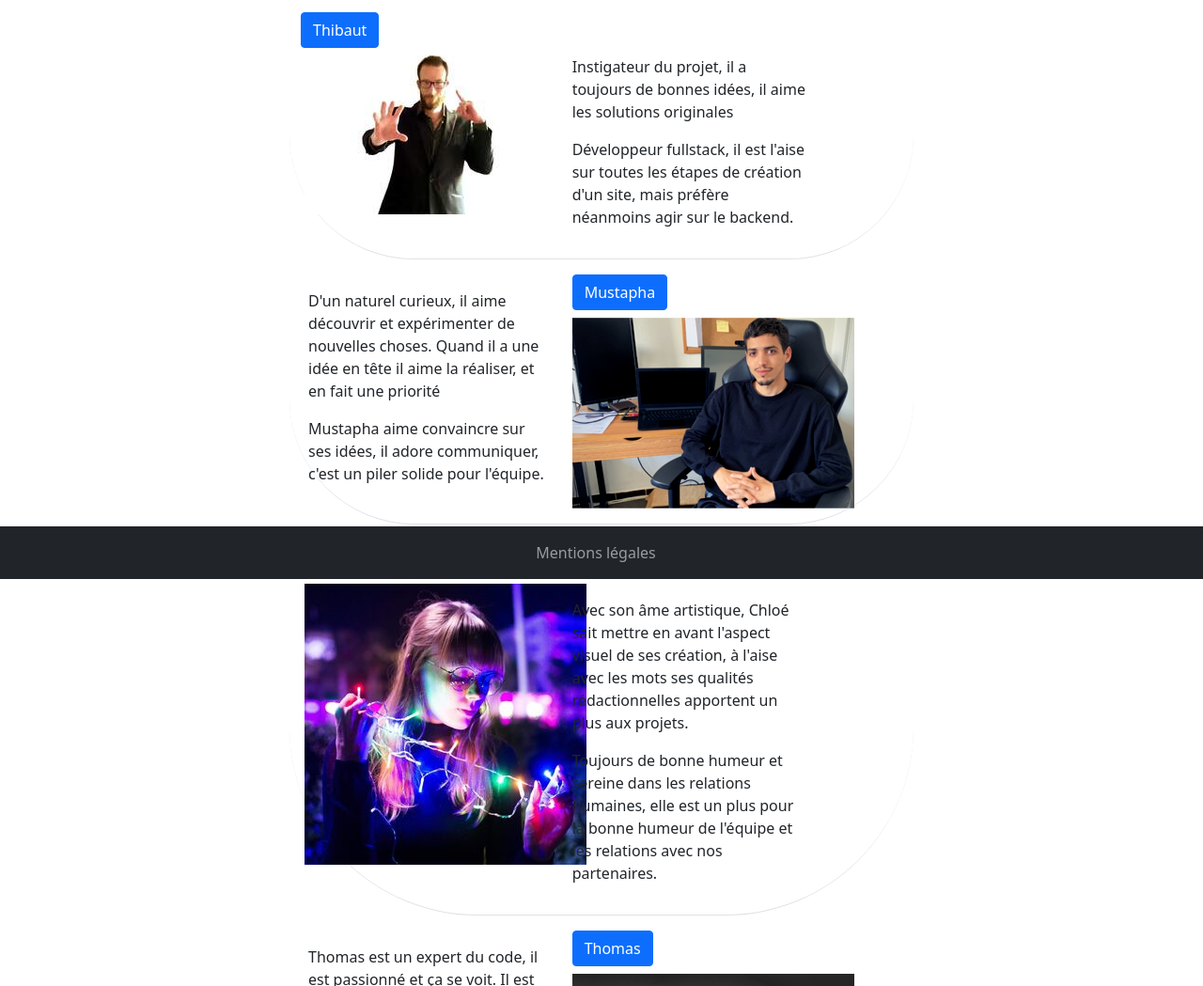
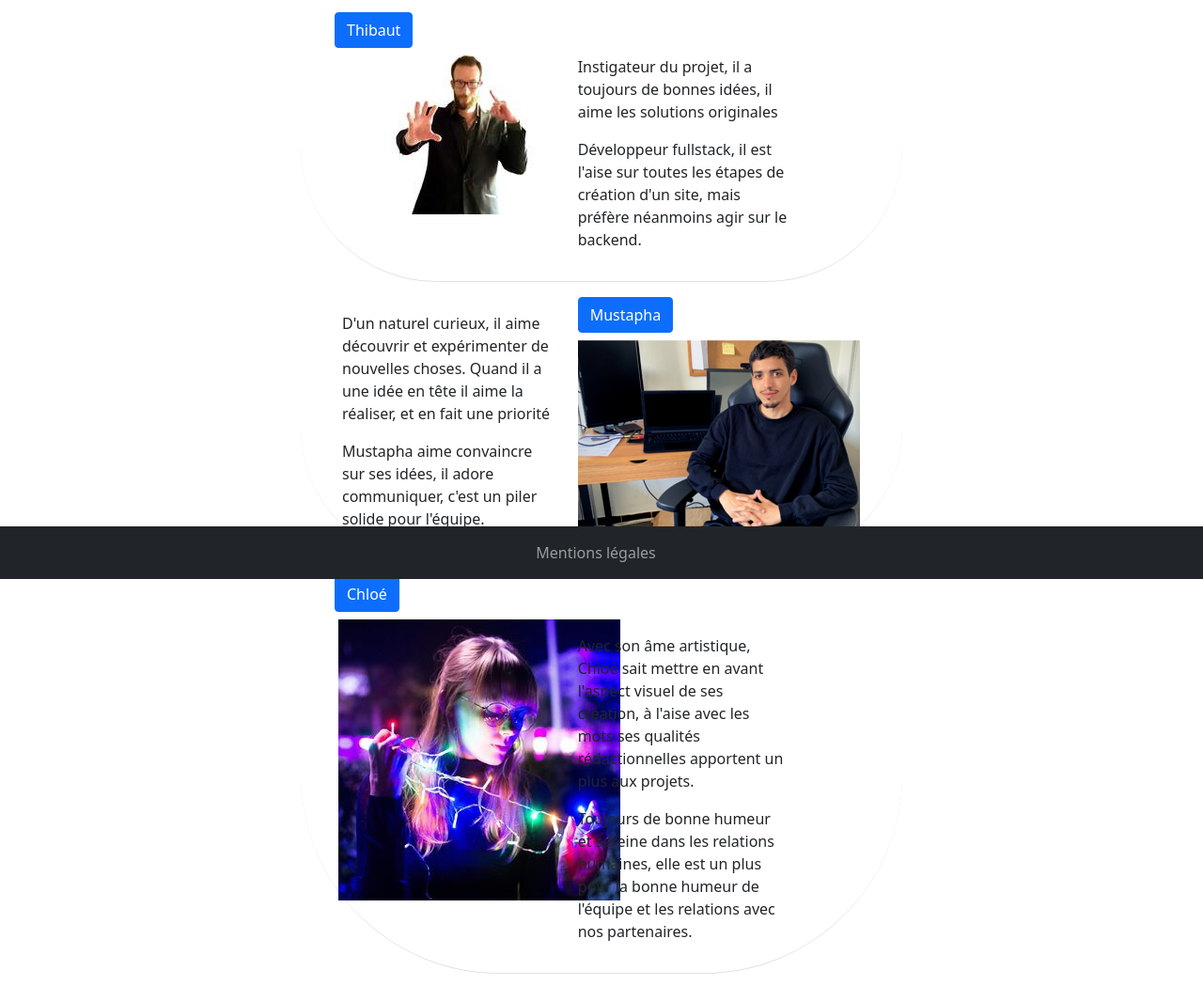
Before and after one commit to Enatal/Bootstrap2, a plain HTML site: page equipe.html in a window 1280 px wide. Shown: the part 184-1233 px from the top of the page at 94% size. Drawn offline with nearby package versions, Linux system fonts and the light colour scheme.

Commit message:
Update equipe.html

```diff
--- a/equipe.html
+++ b/equipe.html
@@ -48,7 +48,7 @@
     </header>
     <main class="mx-auto w-50 mt-5 mb-5">
         <h2 class="mt-5 mb-3">Notre équipe de développeurs</h2>
-        <section class="row border-bottom rounded-pill pb-3">
+        <section class="row border-bottom rounded-pill pb-3 container-fluid mx-auto">
             <h3><a href="https://t-gm.fr" class="btn btn-primary">Thibaut</a></h3>
             <div class="col-12 ms-1 col-md-5">
                     <img src="src/img/FB_IMG_1621505647760.jpg" alt="">
@@ -62,7 +62,7 @@
                 </p>
             </div>
         </section>
-        <section class="row mt-3 border-bottom rounded-pill pb-3">
+        <section class="row mt-3 border-bottom rounded-pill pb-3 container-fluid mx-auto">
             <div class="col-12 order-2 order-md-1 col-md-5 ms-2 mt-3">
                 <p>
                    D'un naturel curieux, il aime découvrir et expérimenter de nouvelles choses. Quand il a une idée en tête il aime la réaliser, et en fait une priorité
@@ -76,7 +76,7 @@
                     <img src="src/img/Sans_titre.png" alt="">
             </div>
         </section>
-        <section class="row mt-3 border-bottom rounded-pill pb-3">
+        <section class="row mt-3 border-bottom rounded-pill pb-3 container-fluid mx-auto">
             <h3><a href="https://chloelefaucheur.com" class="btn btn-primary">Chloé</a></h3>
             <div class="col-12 ms-1 col-md-5">
                     <img src="src/img/48391987_1965806983472851_194013.jpg" alt="">
@@ -90,7 +90,7 @@
                 </p>
             </div>
         </section>
-        <section class="row mt-3 border-bottom rounded-pill pb-3">
+        <section class="row mt-3 border-bottom rounded-pill pb-3 container-fluid mx-auto">
             <div class="col-12 order-2 order-md-1 col-md-5 ms-2 mt-3">
                 <p>
                    Thomas est un expert du code, il est passionné et ça se voit. Il est dans son élément sur tous les aspects de la production. Il a une cadence de frappe au clavier impressionnante
@@ -104,7 +104,7 @@
                     <img src="src/img/Photo_profil.png" alt="">
             </div>
         </section>
-        <section class="row mt-3 border-bottom rounded-pill pb-3">
+        <section class="row mt-3 border-bottom rounded-pill pb-3 container-fluid mx-auto">
             <h3><a href="https://bryandelaitre.com/" class="btn btn-primary">Bryan</a></h3>
             <div class="col-12 ms-1 col-md-5">
                     <img src="src/img/KuioEpfc_300x300.jpg" alt="">
@@ -117,7 +117,7 @@
                 </p>
             </div>
         </section>
-        <section class="row mt-3 pb-3">
+        <section class="row mt-3 pb-3 ">
             <div class="col-12 order-2 order-md-1 col-md-5 ms-2 mt-3">
                 <p>
                    Sa principale caractéristique, c'est qu'il ne lâche jamais rien, Raymond pourra passer des nuits sur un code si celui-ci ne fonctionne pas.
```
